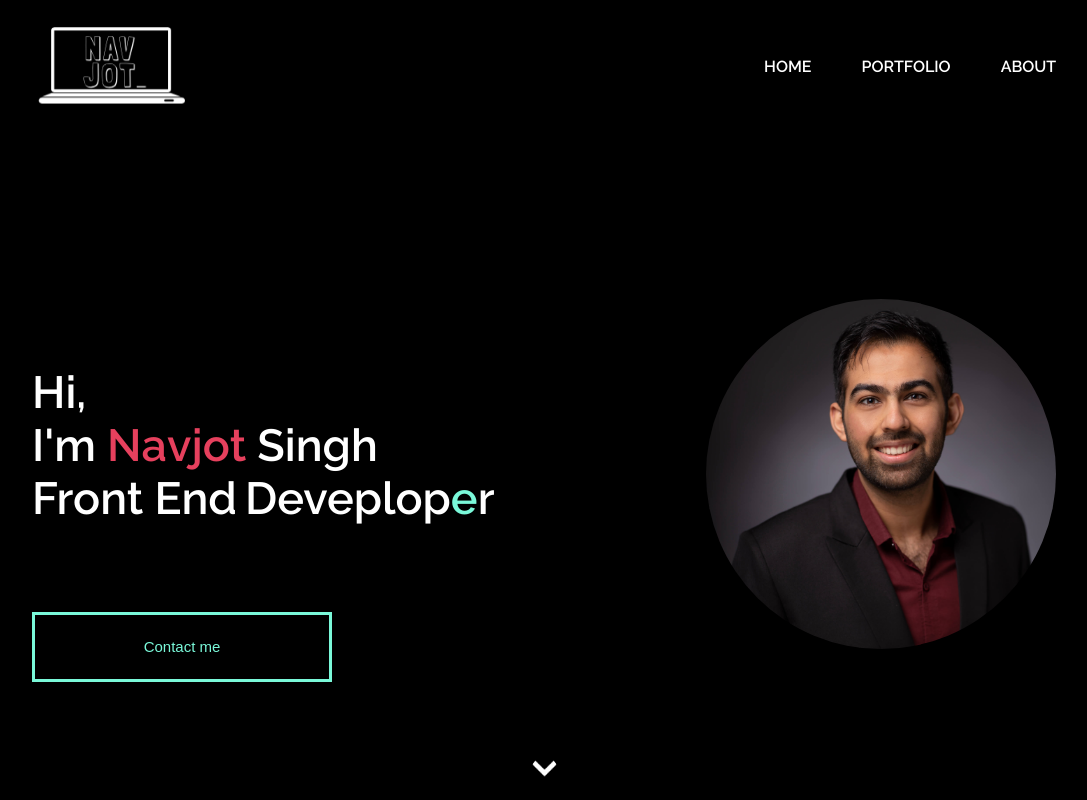
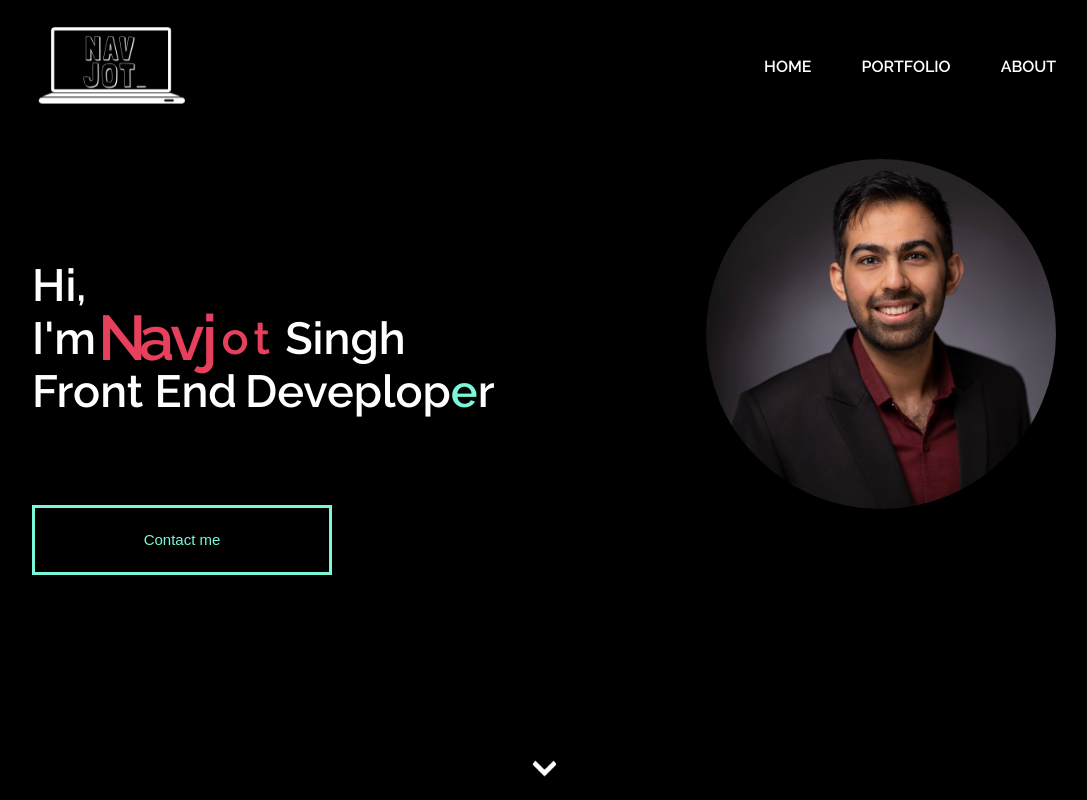
Before and after one commit to navjotsingh96/navjot-singh, an Angular app: page / in a window 1280 px wide. Shown: the top 800 px of the page, without its empty margins (96-1183 px from the left). Built offline with nearby package versions, Linux system fonts and the light colour scheme.

Commit message:
onload after load different animation on name

```diff
--- a/src/app/app.component.ts
+++ b/src/app/app.component.ts
@@ -1,5 +1,6 @@
 import { Component, Input } from '@angular/core';
 import { Router } from '@angular/router';
+
 
 @Component({
   selector: 'app-root',
--- a/src/app/main/main.component.html
+++ b/src/app/main/main.component.html
@@ -1,30 +1,31 @@
 <div class="bgr-clr">
     <div class="main-container">
-        <div data-aos="fade-left" data-aos-duration="1200" class="greetin-container m-left">
-            <h1> Hi, <br> I'm
-                <a class="greeting">
-                    <span>N</span>
-                    <span>a</span>
-                    <span>v</span>
-                    <span>j</span>
-                    <span>o</span>
-                    <span>t</span>
+        <div data-aos="zoom-out" data-aos-duration="1200" class="greetin-container m-left">
+
+            <h1 class="c2 c1 word"><span class="word">Hi, <br> I'm</span>
+                <a class="greeting word">
+                    <span class="el">N</span>
+                    <span class="el">a</span>
+                    <span class="el">v</span>
+                    <span class="el">j</span>
+                    <span class="el">o</span>
+                    <span class="el">t</span>
                 </a>
-                Singh
+                <span class="word">Singh</span>
                 <div class="flex-wrap">
-                    <div style="margin-right: 8px;"><span>Front End</span></div>
-                    <div class="e-color"> Deveplop<span>e</span>r
+                    <div style="margin-right: 8px;"><span class="word">Front End</span></div>
+                    <div class="e-color c2 word"> Deveplop<span class="el">e</span>r
                     </div>
                 </div>
             </h1>
             <div data-aos="fade-left" data-aos-duration="1200" class="contact btn-class">
-                <a style="z-index: 5;" href="#contact"> <button class="contact-btn"> Contact me</button></a>
+                <a style="z-index: 5;" href="#contact"> <button class="contact-btn">Contact me</button></a>
             </div>
         </div>
-        <img data-aos="fade-right" data-aos-duration="1200" class="main-image m-right" src="assets/img/_DSC7898Singh22.jpg">
+        <img data-aos="zoom-in" data-aos-duration="1200" class="main-image m-right" src="assets/img/_DSC7898Singh22.jpg">
 
 
-        <div data-aos="fade-down" data-aos-duration="1200" class="scroll-btn animi">
+        <div data-aos="zoom-out" data-aos-duration="1200" class="scroll-btn animi">
             <a style="z-index: 1;" href="#skills"> <img src="assets/icons/arrow-down.png"></a>
         </div>
     </div>
--- a/src/app/main/main.component.scss
+++ b/src/app/main/main.component.scss
@@ -3,7 +3,12 @@
     align-items: center;
     justify-content: space-between;
     width: 100%;
-    height: 90vh;
+    height: calc(100vh - 110px);
+}
+
+.c2 .word {
+    display: inline-block;
+    /*  line-height: 1em; */
 }
 
 .bgr-clr {
@@ -24,6 +29,9 @@ h1 {
 
 .greeting {
     color: #E6405D;
+    letter-spacing: 5px;
+    margin-left: 10px;
+    margin-right: 10px;
     span {
         display: inline-block;
         user-select: none;
@@ -136,7 +144,7 @@ h1 {
         color: #7AF8D9;
         height: 60px;
         &:hover {
-            animation: falling 2s ease-out;
+            /*    animation: falling 2s ease-out; */
             transform-origin: bottom center;
         }
     }
@@ -271,8 +279,9 @@ h1 {
 
 @media(max-width:875px) {
     .main-container {
-        flex-direction: column-reverse;
-        padding-top: 110px;
+        flex-direction: column-reverse !important;
+        padding-top: 110px !important;
+        align-items: center !important;
         justify-content: center;
     }
     .e-color {
@@ -306,6 +315,19 @@ h1 {
     }
 }
 
+@media(max-height:800px) {
+    .main-container {
+        padding-top: 45px;
+        align-items: unset;
+    }
+}
+
+@media(max-height:700px) {
+    .scroll-btn {
+        padding-bottom: 10px !important;
+    }
+}
+
 @media(max-width:330px) {
     .e-color {
         margin-left: 0;
--- a/src/app/main/main.component.ts
+++ b/src/app/main/main.component.ts
@@ -1,14 +1,51 @@
-import { Component, OnInit } from '@angular/core';
-
+import { AfterViewInit, Component, OnInit } from '@angular/core';
+declare var anime: any;
 
 @Component({
   selector: 'app-main',
   templateUrl: './main.component.html',
   styleUrls: ['./main.component.scss']
 })
-export class MainComponent implements OnInit {
+export class MainComponent implements AfterViewInit {
 
   constructor() { }
+  ngAfterViewInit(): void {
+    setTimeout(() => {
+      anime.timeline({loop: false})
+    .add({
+      targets: '.c2 .word',
+      scale: [14,1],
+      opacity: [0,1],
+      easing: "easeOutCirc",
+      duration: 700,
+      delay: (el:any, i:any) => 200 * i
+    }).add({
+      targets: '.c2',
+      opacity: 1,
+      duration: 1000,
+      easing: "easeOutExpo",
+      delay: 1000
+    });
+    }, 30);
+
+   setTimeout(() => {
+    anime({
+      targets: '.c1 .el',
+      direction: 'alternate',
+      loop: true,
+      scale: {
+        value: '1.4',
+        delay: function(el:any , i:any , l:any) {
+          return i * 200;
+        },
+        duration: 1000
+      }
+   });
+   }, 1500);
+
+
+   };
+
 
   ngOnInit(): void {
   }
--- a/src/index.html
+++ b/src/index.html
@@ -15,6 +15,7 @@
     <link rel="preconnect" href="https://fonts.gstatic.com">
     <link href="https://fonts.googleapis.com/css2?family=Roboto:wght@300;400;500&display=swap" rel="stylesheet">
     <link href="https://fonts.googleapis.com/icon?family=Material+Icons" rel="stylesheet">
+    <script src="https://cdnjs.cloudflare.com/ajax/libs/animejs/2.0.2/anime.min.js"></script>
     <!-- Primery Tages -->
 
     <meta name="author" content="Navjot Singh">
```
